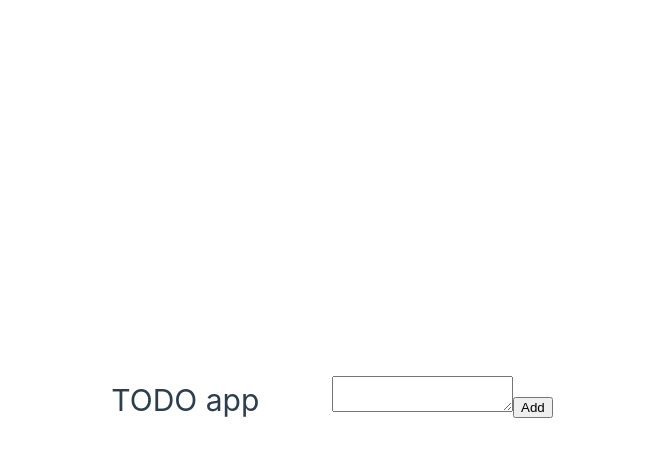
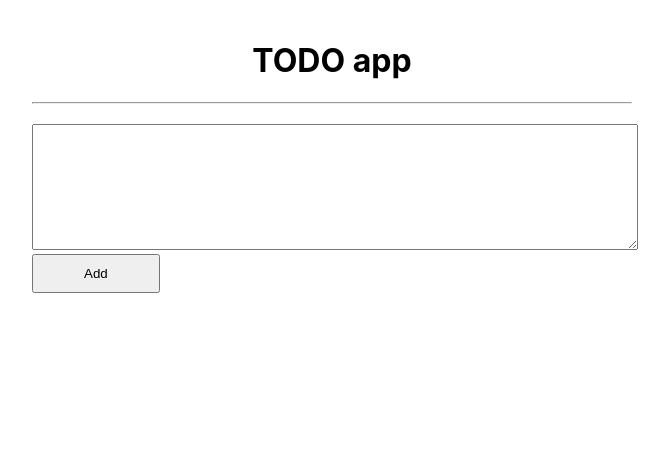
Before and after one commit to kiralybence/todo-vue, a Vue app: page / in a window 1280 px wide. Shown: the top 456 px of the page, without its empty margins (308-977 px from the left). Built offline with nearby package versions, Linux system fonts and the light colour scheme.

Commit message:
Improved CSS

```diff
--- a/src/App.vue
+++ b/src/App.vue
@@ -3,70 +3,17 @@ import List from './components/List.vue';
 </script>
 
 <template>
-    <h1>TODO app</h1>
+    <div id="container">
+        <div id="title">
+            <h1>TODO app</h1>
+            <hr>
+        </div>
 
-    <List />
+        <List />
+    </div>
 </template>
 
 <style>
 @import './assets/base.css';
 
-#app {
-    max-width: 1280px;
-    margin: 0 auto;
-    padding: 2rem;
-
-    font-weight: normal;
-}
-
-header {
-    line-height: 1.5;
-}
-
-.logo {
-    display: block;
-    margin: 0 auto 2rem;
-}
-
-a,
-.green {
-    text-decoration: none;
-    color: hsla(160, 100%, 37%, 1);
-    transition: 0.4s;
-}
-
-@media (hover: hover) {
-    a:hover {
-        background-color: hsla(160, 100%, 37%, 0.2);
-    }
-}
-
-@media (min-width: 1024px) {
-    body {
-        display: flex;
-        place-items: center;
-    }
-
-    #app {
-        display: grid;
-        grid-template-columns: 1fr 1fr;
-        padding: 0 2rem;
-    }
-
-    header {
-        display: flex;
-        place-items: center;
-        padding-right: calc(var(--section-gap) / 2);
-    }
-
-    header .wrapper {
-        display: flex;
-        place-items: flex-start;
-        flex-wrap: wrap;
-    }
-
-    .logo {
-        margin: 0 2rem 0 0;
-    }
-}
 </style>
--- a/src/assets/base.css
+++ b/src/assets/base.css
@@ -1,74 +1,24 @@
-/* color palette from <https://github.com/vuejs/theme> */
-:root {
-  --vt-c-white: #ffffff;
-  --vt-c-white-soft: #f8f8f8;
-  --vt-c-white-mute: #f2f2f2;
-
-  --vt-c-black: #181818;
-  --vt-c-black-soft: #222222;
-  --vt-c-black-mute: #282828;
-
-  --vt-c-indigo: #2c3e50;
-
-  --vt-c-divider-light-1: rgba(60, 60, 60, 0.29);
-  --vt-c-divider-light-2: rgba(60, 60, 60, 0.12);
-  --vt-c-divider-dark-1: rgba(84, 84, 84, 0.65);
-  --vt-c-divider-dark-2: rgba(84, 84, 84, 0.48);
-
-  --vt-c-text-light-1: var(--vt-c-indigo);
-  --vt-c-text-light-2: rgba(60, 60, 60, 0.66);
-  --vt-c-text-dark-1: var(--vt-c-white);
-  --vt-c-text-dark-2: rgba(235, 235, 235, 0.64);
+body {
+    margin: 0;
+    font-family: Inter, -apple-system, BlinkMacSystemFont, 'Segoe UI', Roboto, Oxygen, Ubuntu, Cantarell, 'Fira Sans', 'Droid Sans', 'Helvetica Neue', sans-serif;
+    -webkit-font-smoothing: antialiased;
+    -moz-osx-font-smoothing: grayscale;
 }
 
-/* semantic color variables for this project */
-:root {
-  --color-background: var(--vt-c-white);
-  --color-background-soft: var(--vt-c-white-soft);
-  --color-background-mute: var(--vt-c-white-mute);
-
-  --color-border: var(--vt-c-divider-light-2);
-  --color-border-hover: var(--vt-c-divider-light-1);
-
-  --color-heading: var(--vt-c-text-light-1);
-  --color-text: var(--vt-c-text-light-1);
-
-  --section-gap: 160px;
+#container {
+    max-width: 600px;
+    margin: 0 auto;
+    padding: 20px;
 }
 
-@media (prefers-color-scheme: dark) {
-  :root {
-    --color-background: var(--vt-c-black);
-    --color-background-soft: var(--vt-c-black-soft);
-    --color-background-mute: var(--vt-c-black-mute);
-
-    --color-border: var(--vt-c-divider-dark-2);
-    --color-border-hover: var(--vt-c-divider-dark-1);
-
-    --color-heading: var(--vt-c-text-dark-1);
-    --color-text: var(--vt-c-text-dark-2);
-  }
+#title {
+    width: 100%;
 }
 
-*,
-*::before,
-*::after {
-  box-sizing: border-box;
-  margin: 0;
-  position: relative;
-  font-weight: normal;
+#title h1 {
+    text-align: center;
 }
 
-body {
-  min-height: 100vh;
-  color: var(--color-text);
-  background: var(--color-background);
-  transition: color 0.5s, background-color 0.5s;
-  line-height: 1.6;
-  font-family: Inter, -apple-system, BlinkMacSystemFont, 'Segoe UI', Roboto, Oxygen, Ubuntu,
-    Cantarell, 'Fira Sans', 'Droid Sans', 'Helvetica Neue', sans-serif;
-  font-size: 15px;
-  text-rendering: optimizeLegibility;
-  -webkit-font-smoothing: antialiased;
-  -moz-osx-font-smoothing: grayscale;
+#title hr {
+    margin-bottom: 20px;
 }
--- a/src/components/List.vue
+++ b/src/components/List.vue
@@ -1,7 +1,14 @@
 <template>
     <div>
-        <textarea v-model="newTask"></textarea>
-        <button @click="addTask">Add</button>
+        <div style="margin-bottom: 30px;">
+            <textarea
+                v-model="newTask"
+                style="width: 100%;"
+                rows="8"
+            ></textarea>
+            <br>
+            <button style="padding: 10px 50px;" @click="addTask">Add</button>
+        </div>
 
         <ul>
             <ListItem
--- a/src/components/ListItem.vue
+++ b/src/components/ListItem.vue
@@ -4,12 +4,13 @@
             :style="{
                 'text-decoration': task.completed ? 'line-through' : 'initial',
             }"
+            style="cursor: pointer;"
             @click="toggleComplete"
         >
             {{ task.description }}
         </span>
 
-        <button @click="remove">Remove</button>
+        <button style="margin-left: 10px;" @click="remove">Remove</button>
     </li>
 </template>
 
```
